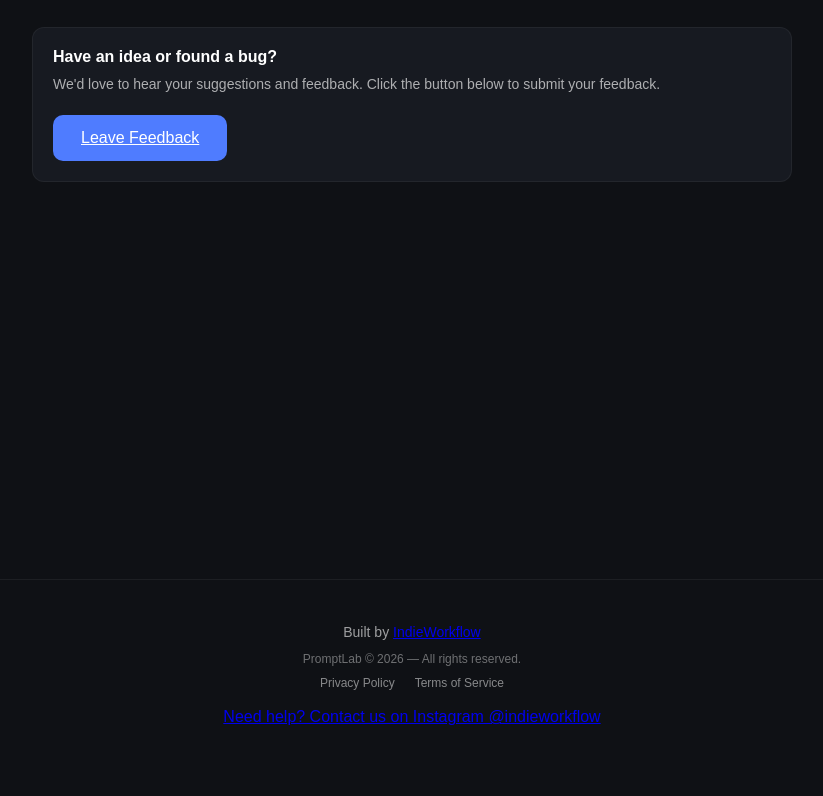
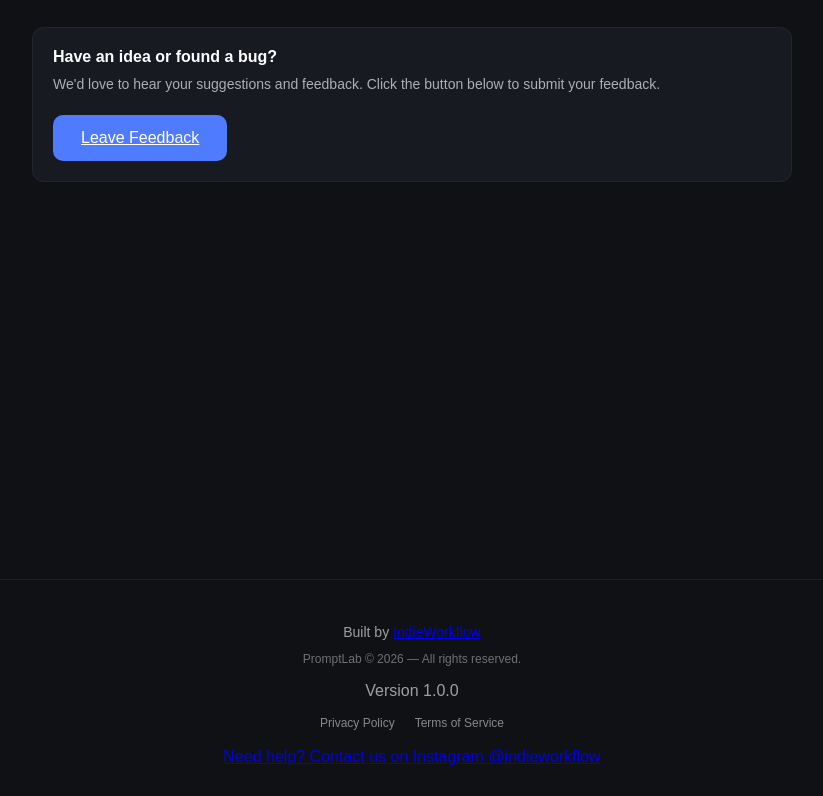
Before and after one commit to indieworkflow/PromptLab, a plain HTML site: page index.html in a window 1280 px wide. Shown: the part 6590-7386 px from the top of the page, without its empty margins (228-1051 px from the left). Before the commit the page ends 7346 px from the top, so only its background shows below. Drawn offline with nearby package versions, Linux system fonts and the light colour scheme.

Commit message:
Add PromptLab version 1.0.0

```diff
--- a/index.html
+++ b/index.html
@@ -471,6 +471,10 @@
       PromptLab © 2026 — All rights reserved.
     </p>
 
+    <p class="footer-version">
+      Version 1.0.0
+    </p>
+
     <div class="footer-links">
       <a href="privacy.html">Privacy Policy</a>
       <a href="terms.html">Terms of Service</a>
```
